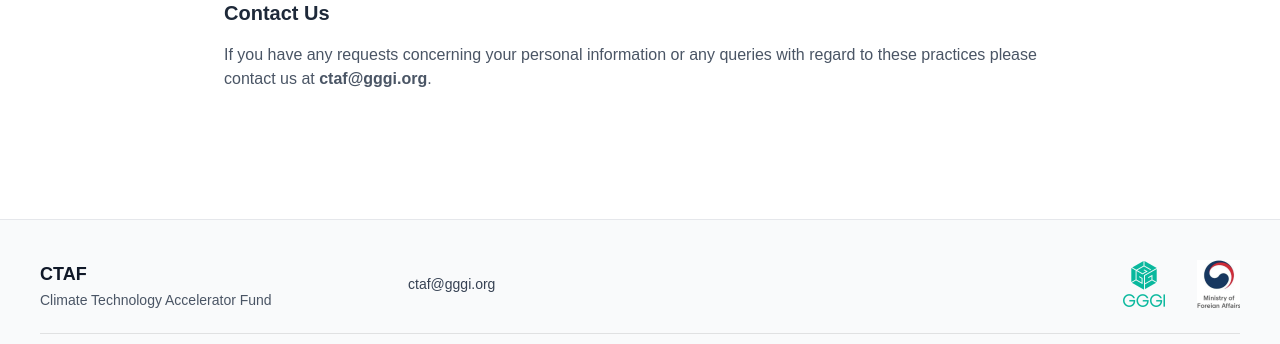
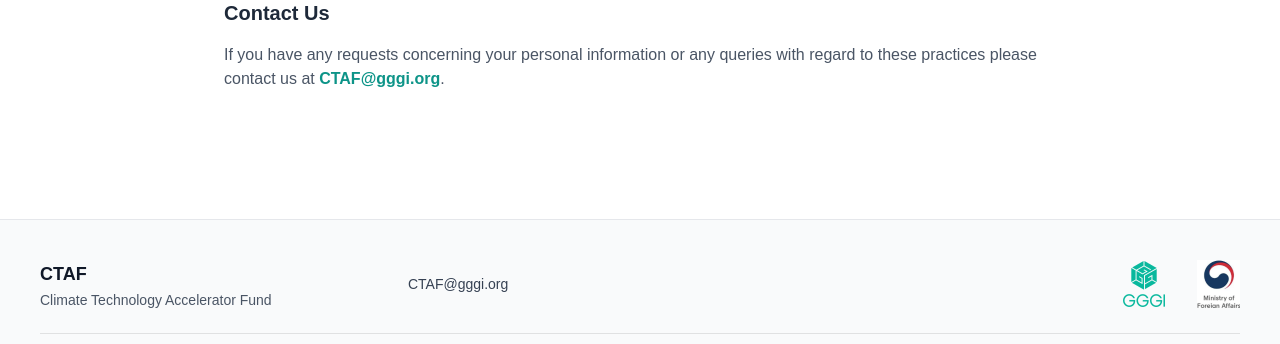
Before and after one commit to LzLLC2022/CPMS, a Next.js app: page /privacy in a window 1280 px wide. Shown: the part 382-726 px from the top of the page. Built offline with nearby package versions, Linux system fonts and the light colour scheme.

Commit message:
Update email to CTAF@gggi.org and add mailto links

```diff
--- a/src/app/layout.tsx
+++ b/src/app/layout.tsx
@@ -56,7 +56,7 @@ export default function RootLayout({
                       <path d="M4 4h16c1.1 0 2 .9 2 2v12c0 1.1-.9 2-2 2H4c-1.1 0-2-.9-2-2V6c0-1.1.9-2 2-2z"></path>
                       <polyline points="22,6 12,13 2,6"></polyline>
                     </svg>
-                    <span className="text-sm text-gray-700">ctaf@gggi.org</span>
+                    <a href="mailto:CTAF@gggi.org" className="text-sm text-gray-700 hover:text-primary-600 transition-colors">CTAF@gggi.org</a>
                   </div>
                 </div>
               </div>
--- a/src/app/privacy/page.tsx
+++ b/src/app/privacy/page.tsx
@@ -11,7 +11,7 @@ export default function PrivacyPage() {
         </p>
         <h2 className="text-xl font-semibold text-gray-800 mt-8 mb-4">Contact Us</h2>
         <p>
-          If you have any requests concerning your personal information or any queries with regard to these practices please contact us at <strong>ctaf@gggi.org</strong>.
+          If you have any requests concerning your personal information or any queries with regard to these practices please contact us at <strong><a href="mailto:CTAF@gggi.org" className="text-primary-600 hover:underline">CTAF@gggi.org</a></strong>.
         </p>
       </div>
     </div>
```
